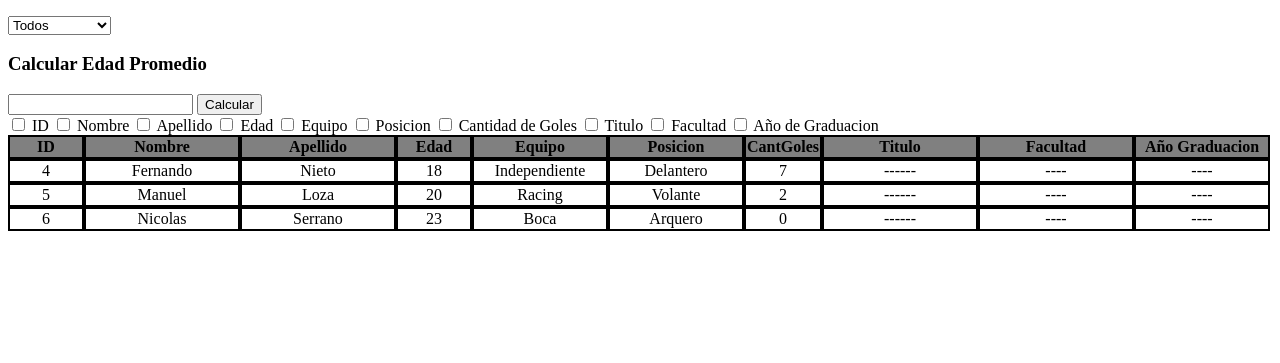
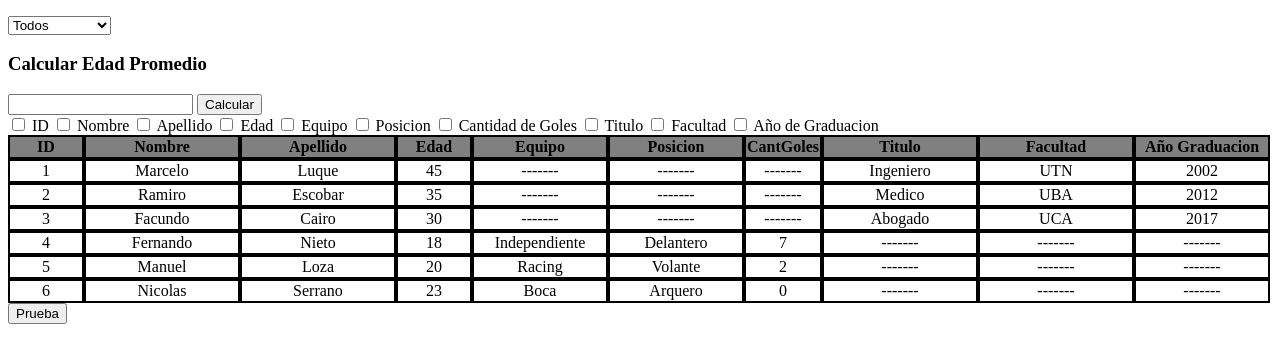
Before and after one commit to Ignacio0104/LaboratorioIII, a plain HTML site: page Clase03/index.html in a window 1280 px wide. Shown: the part 105-468 px from the top of the page. Drawn offline with Linux system fonts and the light colour scheme.

Commit message:
practica parcial 2

```diff
--- a/Clase03/App.js
+++ b/Clase03/App.js
@@ -1,14 +1,14 @@
 //Array original
-let arrayJson= JSON.parse('[{"id":1, "nombre":"Marcelo", "apellido":"Luque", "edad":45, "titulo":"Ingeniero", "facultad":"UTN", "añoGraduacion":2002},{"id":2, "nombre":"Ramiro", "apellido":"Escobar", "edad":35, "titulo":"Medico", "facultad":"UBA", "añoGraduacion":20012},{"id":3, "nombre":"Facundo", "apellido":"Cairo", "edad":30, "titulo":"Abogado", "facultad":"UCA", "añoGraduacion":2017},{"id":4, "nombre":"Fernando", "apellido":"Nieto", "edad":18, "equipo":"Independiente", "posicion":"Delantero", "cantidadGoles":7},{"id":5, "nombre":"Manuel", "apellido":"Loza", "edad":20, "equipo":"Racing", "posicion":"Volante", "cantidadGoles":2},{"id":6, "nombre":"Nicolas", "apellido":"Serrano", "edad":23, "equipo":"Boca", "posicion":"Arquero", "cantidadGoles":0}]');
+let arrayJson= JSON.parse('[{"id":1, "nombre":"Marcelo", "apellido":"Luque", "edad":45, "titulo":"Ingeniero", "facultad":"UTN", "anoGraduacion":2002},{"id":2, "nombre":"Ramiro", "apellido":"Escobar", "edad":35, "titulo":"Medico", "facultad":"UBA", "anoGraduacion":2012},{"id":3, "nombre":"Facundo", "apellido":"Cairo", "edad":30, "titulo":"Abogado", "facultad":"UCA", "anoGraduacion":2017},{"id":4, "nombre":"Fernando", "apellido":"Nieto", "edad":18, "equipo":"Independiente", "posicion":"Delantero", "cantidadGoles":7},{"id":5, "nombre":"Manuel", "apellido":"Loza", "edad":20, "equipo":"Racing", "posicion":"Volante", "cantidadGoles":2},{"id":6, "nombre":"Nicolas", "apellido":"Serrano", "edad":23, "equipo":"Boca", "posicion":"Arquero", "cantidadGoles":0}]');
 let arrayJugadores=[];
 let arrayProfesionales=[];
 
 //Selectores
 let body = document.querySelector("body");
-
+let checkBoxList = document.querySelectorAll('input[type=checkbox]');
 
 //Asignacion de listeners
-window.addEventListener("load",CargaInformacionJSON);
+//window.addEventListener("load",CargaInformacionJSON);
 window.addEventListener("load",CargarTablas);
 
 function CargaInformacionJSON()
@@ -25,9 +25,29 @@ function CargaInformacionJSON()
     });
 }
 
+function ValidarJugador(element)
+{
+    if(element.hasOwnProperty("equipo"))
+    {
+        return true;
+    }
+    return false;
+}
+
+function FiltrarColumnas()
+{
+    checkBoxList.forEach(element => {
+        if(element.checked)
+        {
+            console.log(element.value);
+        }
+    });
+}
+
 function CargarTablas()
 {
-    arrayJugadores.forEach(element => {
+    arrayJson.forEach(element => {
+        esJugador= ValidarJugador(element);
         let filaTabla = document.createElement("tr");
         let celdaId = document.createElement("td");
         let celdaNombre= document.createElement("td");
@@ -58,17 +78,19 @@ function CargarTablas()
         celdaApellido.classList.add("texto_largo");
         celdaEdad.innerText=element.edad;
         celdaEdad.classList.add("numeros");
-        celdadEquipo.innerText= element.equipo;
+
+        celdadEquipo.innerText= esJugador ? element.equipo : "-------";
         celdadEquipo.classList.add("texto_corto");
-        celdaPosicion.innerText=element.posicion;
+        celdaPosicion.innerText=esJugador ? element.posicion : "-------";
         celdaPosicion.classList.add("texto_corto");
-        celdaGoles.innerText=element.cantidadGoles;
+        celdaGoles.innerText=esJugador ? element.cantidadGoles : "-------"
         celdaGoles.classList.add("numeros");
-        celdaTitulo.innerText="------";
+
+        celdaTitulo.innerText= !esJugador ? element.titulo : "-------"
         celdaTitulo.classList.add("texto_largo");
-        celdaFacultad.innerText="----";
+        celdaFacultad.innerText=!esJugador ? element.facultad : "-------"
         celdaFacultad.classList.add("texto_largo");
-        celdaGraduacion.innerText="----";
+        celdaGraduacion.innerText=!esJugador ? element.anoGraduacion : "-------"
         celdaGraduacion.classList.add("texto_corto");
 
         document.getElementById("tabla").appendChild(filaTabla);
--- a/Clase03/index.html
+++ b/Clase03/index.html
@@ -64,6 +64,7 @@
             </table>
         </div>
     </div>
+    <button onclick="FiltrarColumnas()"> Prueba </button>
 </body>
 <script src="App.js"></script>
 </html>
```
